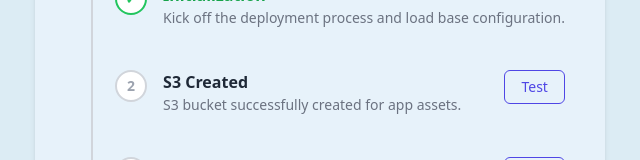
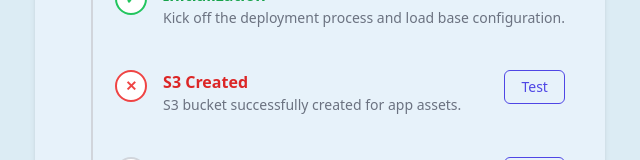
Before and after one commit to Madhumithakoman418/Tenant-DB-Migrations, a React (Create React App) app in the folder frontend/: page / in a window 1280 px wide. Shown: the part 225-385 px from the top of the page, without its empty margins (320-960 px from the left). Built offline with nearby package versions, Linux system fonts and the light colour scheme; the HTML template or start-up script is replaced by a standard one.

Commit message:
Update DeploymentStepper.jsx

```diff
--- a/frontend/src/ui/DeploymentStepper.jsx
+++ b/frontend/src/ui/DeploymentStepper.jsx
@@ -50,6 +50,7 @@
         {deploymentSteps.map((step) => {
           const isActive = activeStep === step.id;
           const isCompleted = step.status === "completed";
+          const isFailed = step.status === "failed";
 
           const showTestButton =
             ![1, 4, 7].includes(step.id) && step.hasTestButton !== false;
@@ -59,24 +60,29 @@
               key={step.id}
               className="relative pb-10 flex flex-col sm:flex-row sm:items-start sm:justify-between last:pb-0"
             >
-              {/* Step Number / Checkmark */}
+              {/* Step Number / Status Icon */}
               <div
-                className={`absolute left-0 top-0 w-8 h-8 rounded-full border-2 flex items-center justify-center font-semibold text-sm transition-all z-10 ${
-                  isCompleted
-                    ? "border-green-500 text-green-500 bg-white"
-                    : isActive
-                    ? "bg-indigo-600 border-indigo-600 text-white"
-                    : "border-gray-300 text-gray-400 bg-white"
-                }`}
+                className={`absolute left-0 top-0 w-8 h-8 rounded-full border-2 flex items-center justify-center font-semibold text-sm transition-all z-10
+                  ${
+                    isFailed
+                      ? "border-red-500 text-red-500 bg-white"
+                      : isCompleted
+                      ? "border-green-500 text-green-500 bg-white"
+                      : isActive
+                      ? "bg-indigo-600 border-indigo-600 text-white"
+                      : "border-gray-300 text-gray-400 bg-white"
+                  }`}
               >
-                {isCompleted ? "✓" : step.id}
+                {isCompleted ? "✓" : isFailed ? "✕" : step.id}
               </div>
 
               {/* Step Details */}
               <div className="ml-12 flex-1">
                 <div
                   className={`font-semibold text-base ${
-                    isCompleted
+                    isFailed
+                      ? "text-red-600"
+                      : isCompleted
                       ? "text-green-600"
                       : isActive
                       ? "text-indigo-600"
@@ -90,7 +96,7 @@
                 </div>
               </div>
 
-              {/*  Only show Test button for allowed steps */}
+              {/* Only show Test button for allowed steps */}
               {showTestButton && (
                 <button
                   onClick={() => handleTest(step.id)}
```
